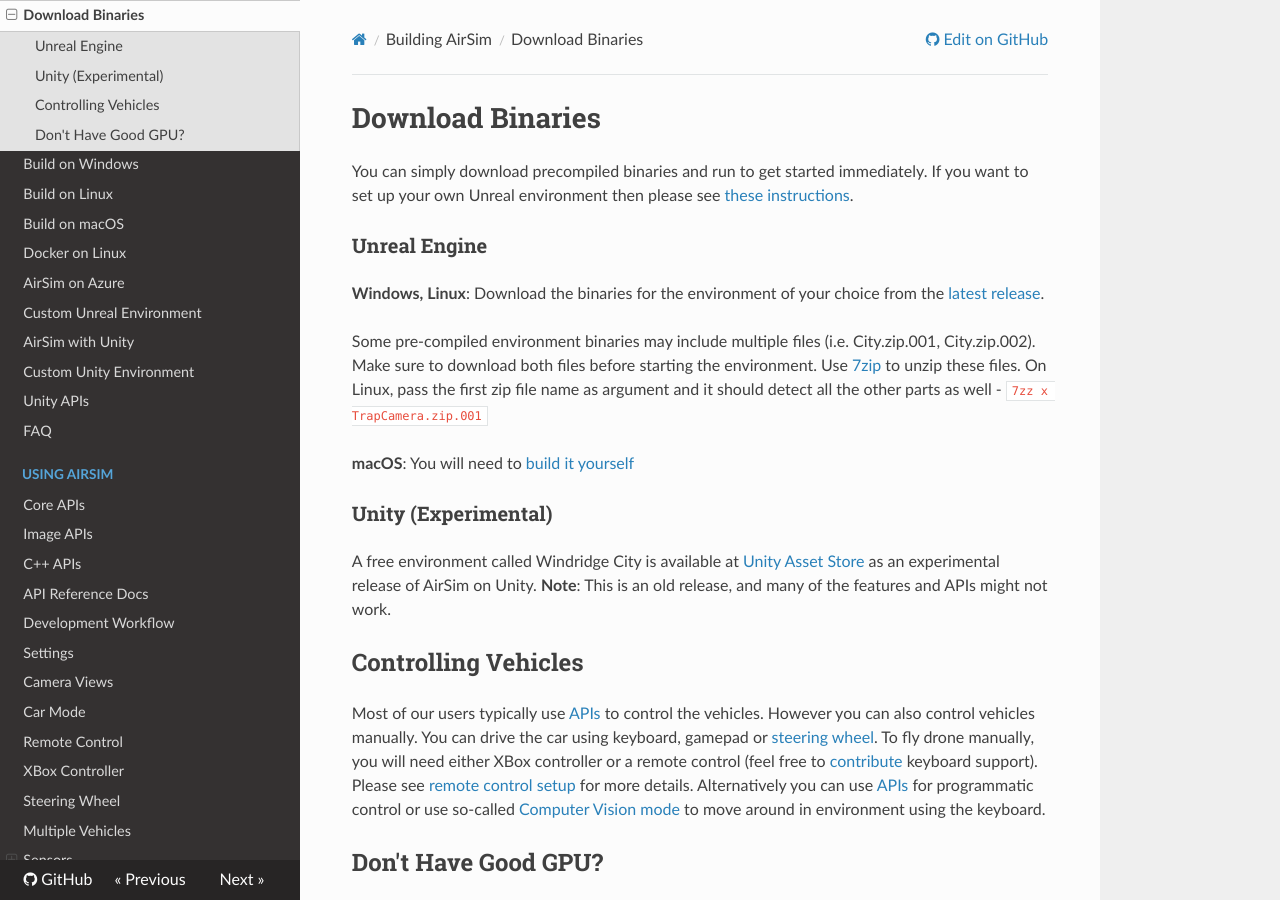
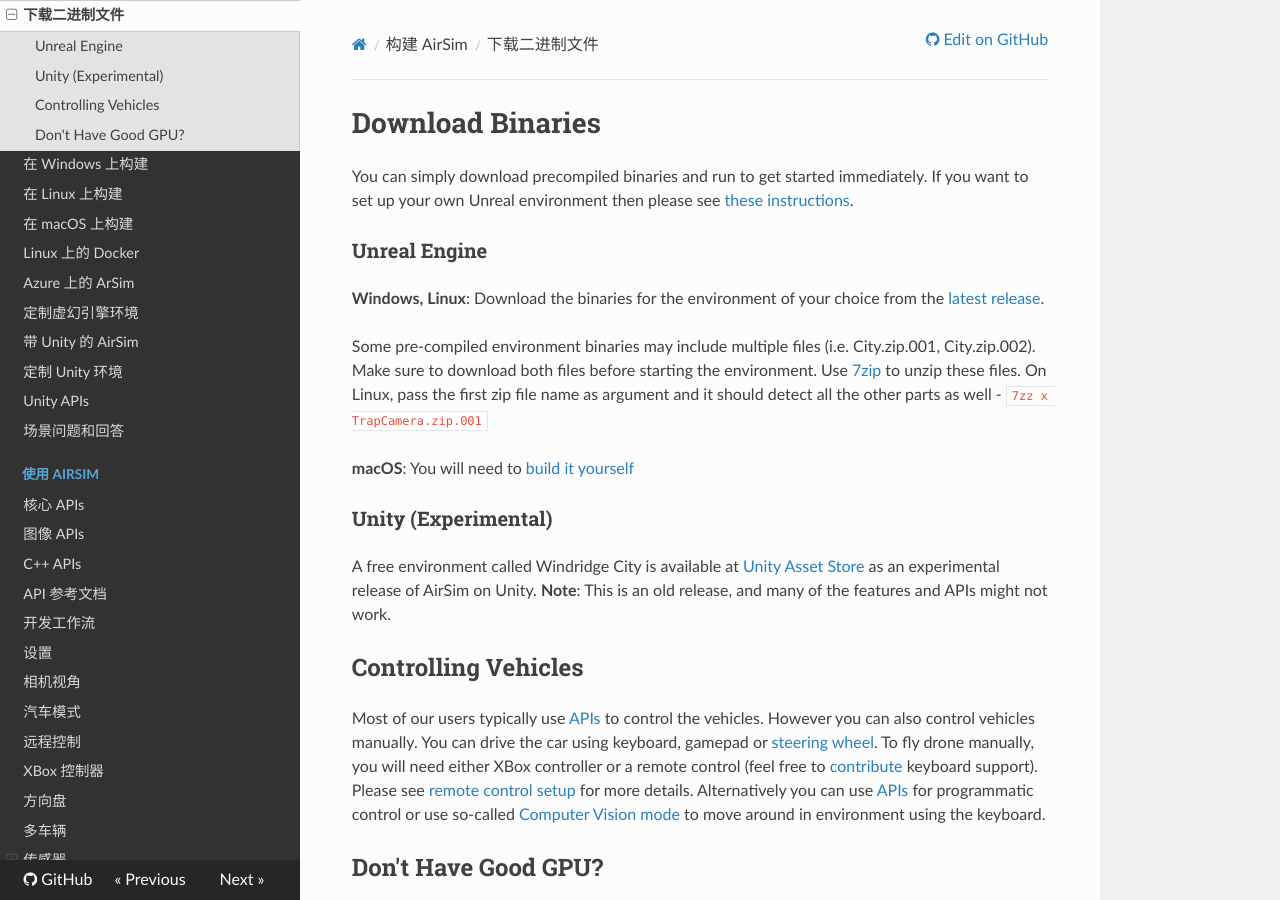
Before and after one commit to nongfu212/air_doc, an MkDocs documentation site: the page built from docs/use_precompiled.md, in a window 1280 px wide and 900 px high. Built offline with MkDocs 1.6.1, drawn with Linux system fonts in a browser that asks for light colours; nearby versions of some CDN libraries.

Commit message:
注释导航栏

```diff
--- a/mkdocs.yml
+++ b/mkdocs.yml
@@ -36,55 +36,55 @@
 copyright: Copyright &copy; 2021 Microsoft Research
 
 nav:
-  - "Home":
-    - "Home": 'README.md'
-  - "Changelog": 'CHANGELOG.md'
-  - "Building AirSim":
-    - "Download Binaries": 'use_precompiled.md'
-    - "Build on Windows": 'build_windows.md'
-    - "Build on Linux": 'build_linux.md'
-    - "Build on macOS": 'build_macos.md'
-    - "Docker on Linux": 'docker_ubuntu.md'
-    - "AirSim on Azure": 'azure.md'
-    - "Custom Unreal Environment": 'unreal_custenv.md'
-    - "AirSim with Unity": "Unity.md"
-    - "Custom Unity Environment": "custom_unity_environments.md"
+  - "主页":
+    - "主页": 'README.md'
+  - "修改记录": 'CHANGELOG.md'
+  - "构建 AirSim":
+    - "下载二进制文件": 'use_precompiled.md'
+    - "在 Windows 上构建": 'build_windows.md'
+    - "在 Linux 上构建": 'build_linux.md'
+    - "在 macOS 上构建": 'build_macos.md'
+    - "Linux 上的 Docker": 'docker_ubuntu.md'
+    - "Azure 上的 ArSim": 'azure.md'
+    - "定制虚幻引擎环境": 'unreal_custenv.md'
+    - "带 Unity 的 AirSim": "Unity.md"
+    - "定制 Unity 环境": "custom_unity_environments.md"
     - "Unity APIs": "unity_api_support.md"
-    - "FAQ": 'build_faq.md'
-  - "Using AirSim":
-    - "Core APIs": 'apis.md'
-    - "Image APIs": 'image_apis.md'
+    - "场景问题和回答": 'build_faq.md'
+  - "使用 AirSim":
+    - "核心 APIs": 'apis.md'
+    - "图像 APIs": 'image_apis.md'
     - "C++ APIs": 'apis_cpp.md'
-    - "API Reference Docs": 'api_docs/html/index.html'
-    - "Development Workflow": 'dev_workflow.md'
-    - "Settings": 'settings.md'
-    - "Camera Views": 'camera_views.md'
-    - "Car Mode": 'using_car.md'
-    - "Remote Control": 'remote_control.md'
-    - "XBox Controller": 'xbox_controller.md'
-    - "Steering Wheel": 'steering_wheel_installation.md'
-    - "Multiple Vehicles": 'multi_vehicle.md'
-    - "Sensors":
-      - "Sensors": 'sensors.md'
-      - "LIDAR": 'lidar.md'
-      - "Distance Sensor": 'distance_sensor.md'
-      - "Infrared Camera": "InfraredCamera.md"
-    - "ROS: AirSim ROS Wrapper": "airsim_ros_pkgs.md"
-    - "ROS: AirSim Tutorial Packages": "airsim_tutorial_pkgs.md"
-    - "Import Gazebo models": "gazebo_drone.md"
-    - "Domain Randomization": "retexturing.md"
-    - "Mesh Vertex Buffers": "meshes.md"
-    - "Playing Logs": 'playback.md'
-    - "Voxel Grid Generator": "voxel_grid.md"
-    - "Event camera" : "event_sim.md"
-  - "Design":
-    - "Architecture": 'design.md'
-    - "Code Structure": 'code_structure.md'
-    - "Adding new APIs": 'adding_new_apis.md'
-    - "Modifying Recording Data": 'modify_recording_data.md'
-    - "Coding Guidelines": 'coding_guidelines.md'
-    - "Flight Controller": 'flight_controller.md'
-    - "Simple Flight": 'simple_flight.md'
+    - "API 参考文档": 'api_docs/html/index.html'
+    - "开发工作流": 'dev_workflow.md'
+    - "设置": 'settings.md'
+    - "相机视角": 'camera_views.md'
+    - "汽车模式": 'using_car.md'
+    - "远程控制": 'remote_control.md'
+    - "XBox 控制器": 'xbox_controller.md'
+    - "方向盘": 'steering_wheel_installation.md'
+    - "多车辆": 'multi_vehicle.md'
+    - "传感器":
+      - "传感器": 'sensors.md'
+      - "激光雷达": 'lidar.md'
+      - "距离传感器": 'distance_sensor.md'
+      - "红外相机": "InfraredCamera.md"
+    - "ROS: AirSim ROS 包装器": "airsim_ros_pkgs.md"
+    - "ROS: AirSim 教程包": "airsim_tutorial_pkgs.md"
+    - "导入 Gazebo 模型": "gazebo_drone.md"
+    - "域随机化": "retexturing.md"
+    - "网格顶点缓冲区": "meshes.md"
+    - "播放日志": 'playback.md'
+    - "体素网格生成器": "voxel_grid.md"
+    - "事件相机" : "event_sim.md"
+  - "设计":
+    - "架构": 'design.md'
+    - "代码结构": 'code_structure.md'
+    - "添加新的 APIs": 'adding_new_apis.md'
+    - "修改记录数据": 'modify_recording_data.md'
+    - "编码指南": 'coding_guidelines.md'
+    - "飞行控制器": 'flight_controller.md'
+    - "简单飞行": 'simple_flight.md'
     - "Hello Drone": 'hello_drone.md'
   - "External Flight Controllers":
     - "MavLink and PX4":
```
Also changed, not shown: README.md (added, +8 -0 lines).
